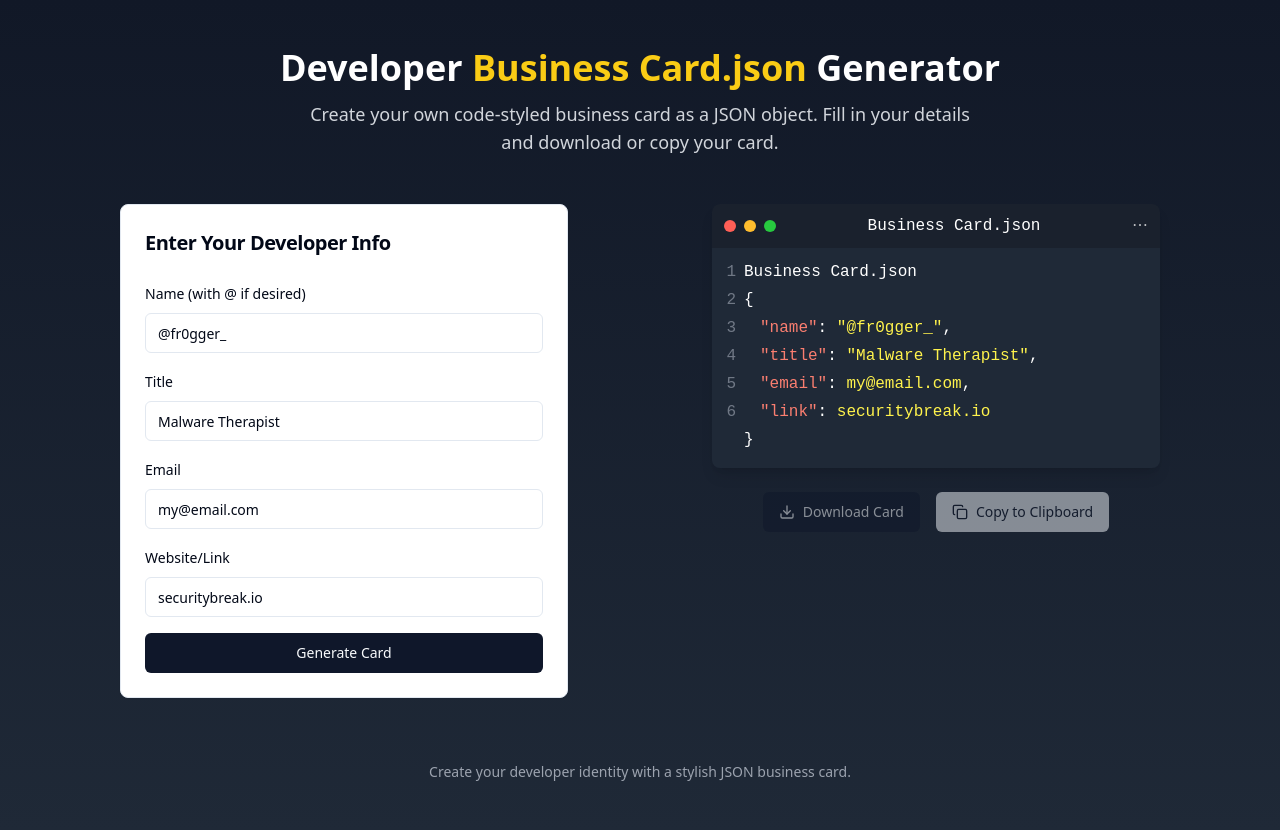
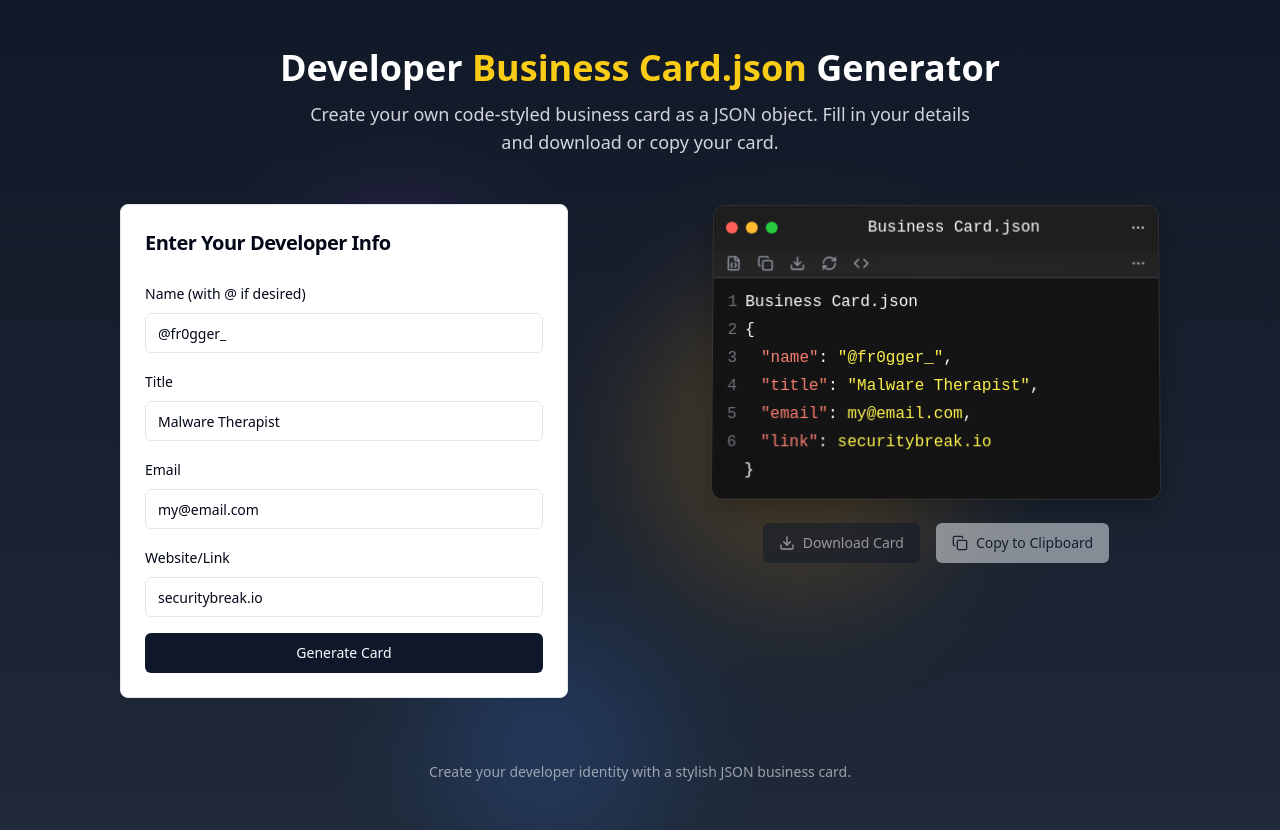
Before and after one commit to cdeveloper28/dev-card-creator-json, a React (Vite) app: page / in a window 1280 px wide. Built offline with nearby package versions, Linux system fonts and the light colour scheme.

Commit message:
Add glassmorphism effect to card
Implement glassmorphism effect on the business card component to enhance visual appeal.

```diff
--- a/src/components/BusinessCard.tsx
+++ b/src/components/BusinessCard.tsx
@@ -1,5 +1,5 @@
 
-import React, { useRef, useEffect } from "react";
+import React from "react";
 import { BusinessCardData } from "./CardForm";
 import CardToolbar from "./CardToolbar";
 
@@ -14,10 +14,16 @@ const BusinessCard: React.FC<BusinessCardProps> = ({ cardData, cardRef }) => {
   return (
     <div
       ref={cardRef}
-      className="w-full max-w-md rounded-lg overflow-hidden shadow-lg code-editor"
+      className="w-full max-w-md rounded-lg overflow-hidden shadow-2xl code-editor glassmorphism-card"
+      style={{
+        boxShadow: "0 10px 30px rgba(0, 0, 0, 0.3)",
+        transform: "perspective(1000px) rotateX(2deg)",
+        position: "relative",
+      }}
     >
+      <div className="bg-blur-overlay"></div>
       <CardToolbar />
-      <div className="editor-body p-0">
+      <div className="editor-body p-0 relative z-10">
         <div className="flex text-base">
           {/* Line numbers */}
           <div className="line-numbers py-3 px-3 select-none w-8">
--- a/src/components/CardToolbar.tsx
+++ b/src/components/CardToolbar.tsx
@@ -1,8 +1,10 @@
 
 import React from "react";
+import { MoreHorizontal, FileJson, Copy, Download, RefreshCw, Code } from "lucide-react";
 
 const CardToolbar: React.FC = () => {
   return (
+    <div>
       <div className="editor-toolbar rounded-t-lg px-3 py-2.5 flex justify-between items-center">
         <div className="flex items-center space-x-2">
           <div className="window-dot dot-red"></div>
@@ -16,7 +18,20 @@ const CardToolbar: React.FC = () => {
 
         <div className="flex items-center">
           <button className="text-white opacity-70 hover:opacity-100">
-          ⋯
+            <MoreHorizontal size={16} />
+          </button>
+        </div>
+      </div>
+
+      <div className="bg-[#252525] px-3 py-1.5 flex items-center space-x-4 border-b border-gray-700">
+        <FileJson className="text-gray-400" size={16} />
+        <Copy className="text-gray-400" size={16} />
+        <Download className="text-gray-400" size={16} />
+        <RefreshCw className="text-gray-400" size={16} />
+        <Code className="text-gray-400" size={16} />
+        <div className="flex-1"></div>
+        <button className="text-gray-400">
+          <MoreHorizontal size={16} />
         </button>
       </div>
     </div>
--- a/src/index.css
+++ b/src/index.css
@@ -130,9 +130,43 @@
 }
 
 .editor-toolbar {
-  background-color: hsl(var(--editor-toolbar));
+  background-color: #1e1e1e;
+  box-shadow: 0 2px 8px rgba(0, 0, 0, 0.15);
+  backdrop-filter: blur(10px);
+  -webkit-backdrop-filter: blur(10px);
 }
 
 .editor-body {
-  background-color: hsl(var(--editor-bg));
+  background-color: rgba(18, 18, 18, 0.85);
+  backdrop-filter: blur(4px);
+  -webkit-backdrop-filter: blur(4px);
 }
+
+.glassmorphism-card {
+  backdrop-filter: blur(16px);
+  -webkit-backdrop-filter: blur(16px);
+  background: rgba(30, 30, 30, 0.7);
+  border: 1px solid rgba(255, 255, 255, 0.08);
+  border-radius: 12px;
+  overflow: hidden;
+  transition: transform 0.3s ease, box-shadow 0.3s ease;
+}
+
+.glassmorphism-card:hover {
+  transform: perspective(1000px) rotateX(2deg) scale(1.02) !important;
+  box-shadow: 0 15px 35px rgba(0, 0, 0, 0.4) !important;
+}
+
+.bg-blur-overlay {
+  position: absolute;
+  top: 0;
+  left: 0;
+  right: 0;
+  bottom: 0;
+  background: radial-gradient(ellipse at center,
+    rgba(255, 255, 255, 0.05) 0%,
+    rgba(0, 0, 0, 0.3) 100%);
+  opacity: 0.2;
+  z-index: 0;
+  pointer-events: none;
+}
--- a/src/pages/Index.tsx
+++ b/src/pages/Index.tsx
@@ -43,8 +43,15 @@ const Index = () => {
   };
 
   return (
-    <div className="min-h-screen bg-gradient-to-b from-gray-900 to-gray-800 py-12 px-4">
-      <div className="max-w-6xl mx-auto">
+    <div className="min-h-screen bg-gradient-to-b from-gray-900 to-gray-800 py-12 px-4 relative overflow-hidden">
+      {/* Abstract background elements */}
+      <div className="absolute top-0 left-0 w-full h-full opacity-20 overflow-hidden">
+        <div className="absolute top-1/4 left-1/4 w-40 h-40 rounded-full bg-purple-500 blur-3xl"></div>
+        <div className="absolute top-3/4 left-1/3 w-60 h-60 rounded-full bg-blue-500 blur-3xl"></div>
+        <div className="absolute top-1/3 right-1/4 w-80 h-80 rounded-full bg-amber-500 blur-3xl"></div>
+      </div>
+
+      <div className="max-w-6xl mx-auto relative z-10">
         <header className="text-center mb-12">
           <h1 className="text-4xl font-bold text-white mb-3">
             Developer <span className="text-yellow-400">Business Card.json</span> Generator
```
Lines whose indentation alone changed are shown as unchanged.
